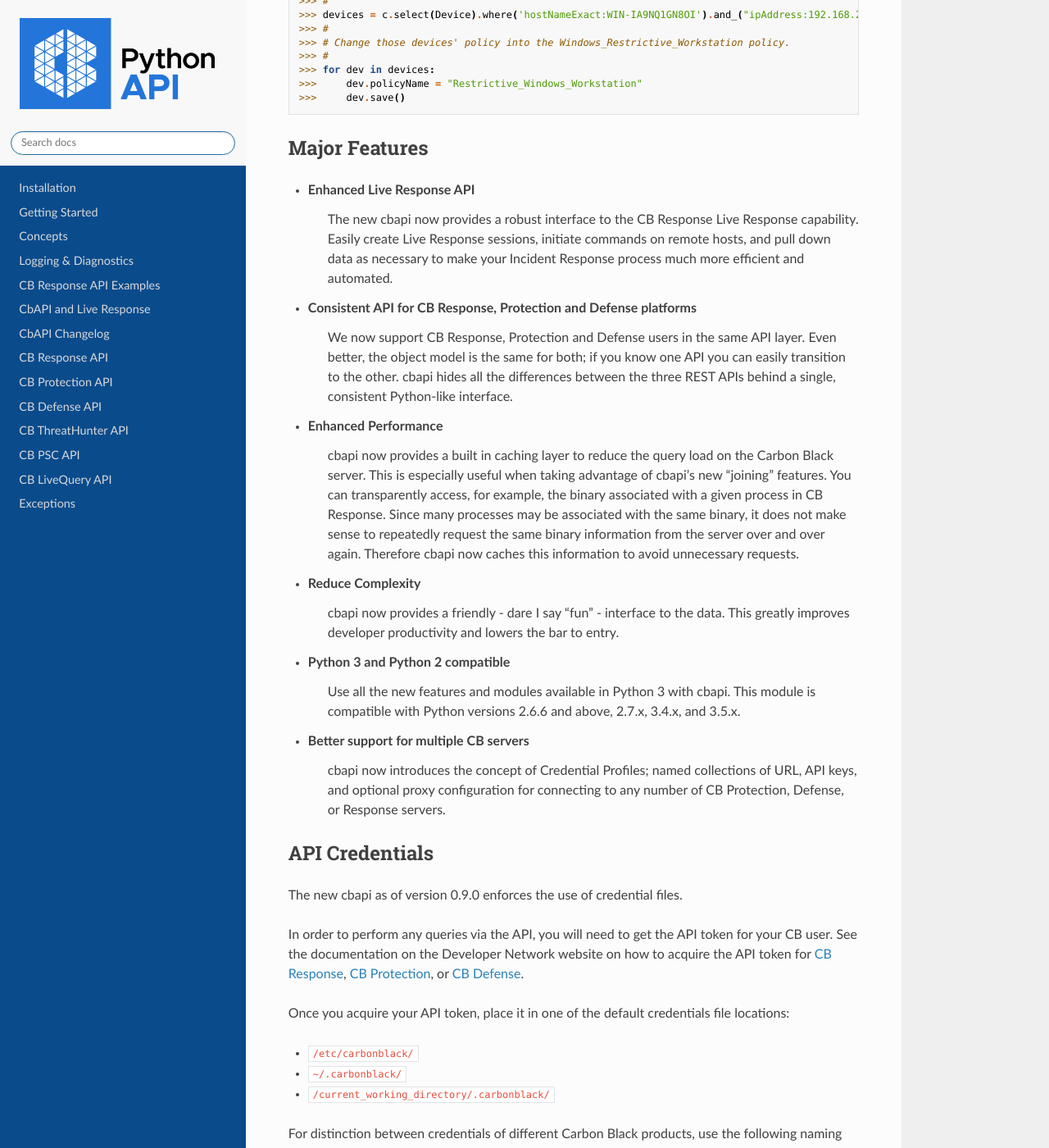
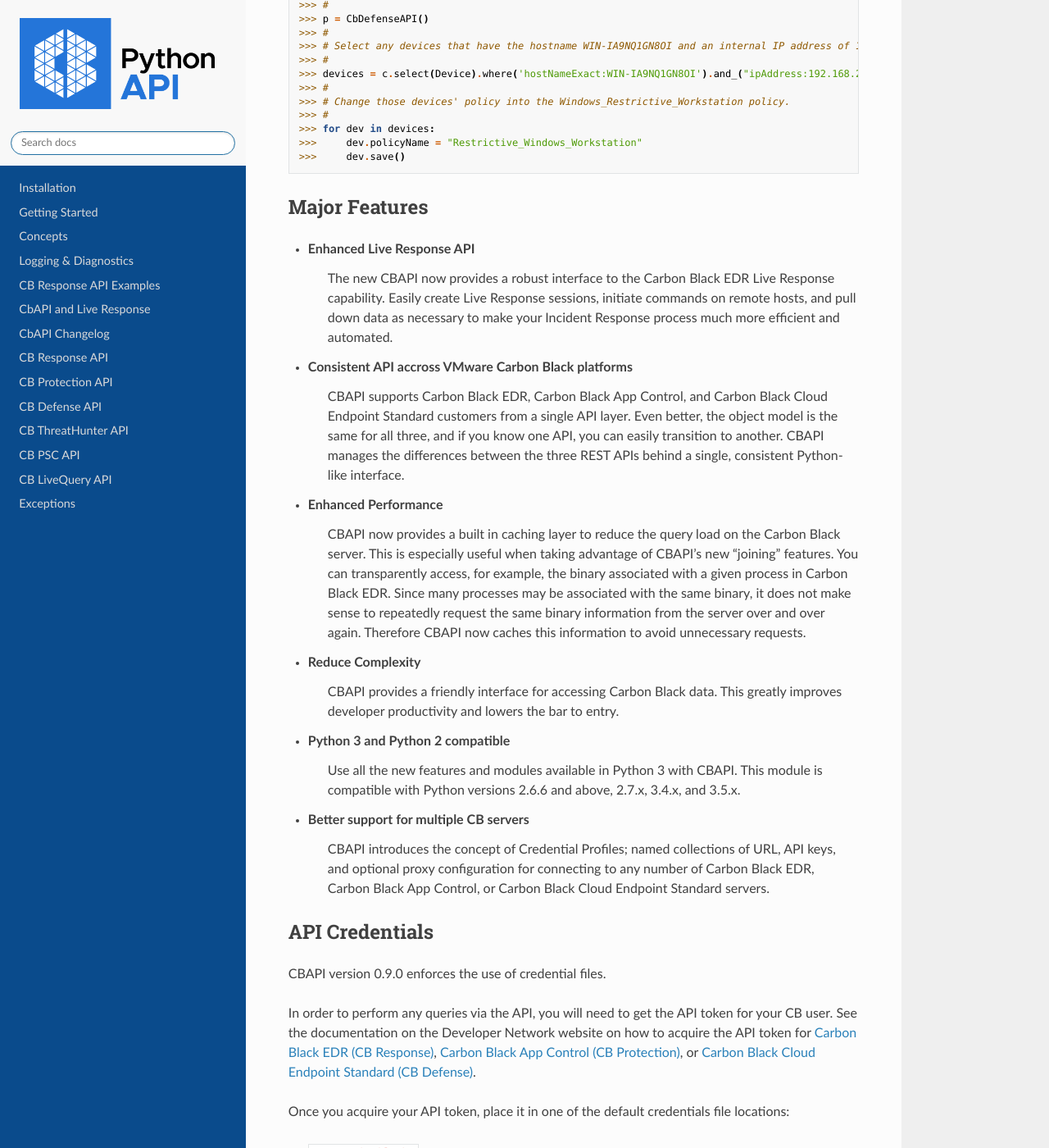
Before and after one commit to carbonblack/cbapi-python, a Sphinx documentation site: the page built from docs/index.rst, in a window 1280 px wide and 1400 px high, scrolled down 1434 px. Shown: the whole window at 82% size. Built offline with Sphinx 7.4.7 and the Read the Docs theme 2.0.0, drawn with Linux system fonts in a browser that asks for light colours; some of the changed text lies outside the part shown.

Commit message:
Update index.rst
Updating product names and other language adjustments.

```diff
--- a/docs/index.rst
+++ b/docs/index.rst
@@ -1,4 +1,4 @@
-.. cbapi documentation master file, created by
+.. CBAPI documentation master file, created by
    sphinx-quickstart on Thu Apr 28 09:52:29 2016.
    You can adapt this file completely to your liking, but it should at least
    contain the root `toctree` directive.
@@ -8,9 +8,8 @@
 
 Release v\ |release|.
 
-cbapi provides a straightforward interface to the Carbon Black products: CB Protection, Response, and Defense.
-This library provides a Pythonic layer to access the raw power of the REST APIs of all CB products, making it trivial
-to do the easy stuff and handling all of the "sharp corners" behind the scenes for you. Take a look::
+CBAPI provides a straightforward interface to the VMware Carbon Black products: Carbon Black EDR, Carbon Black App Control, and Carbon Black Cloud Endpoint Standard (formerly CB Response, CB Protection, and CB Defense).
+This library provides a Pythonic layer to access the raw power of the REST APIs of all Carbon Black products, making it easier to query data from any platform or on-premise APIs, combine data from multiple API calls, manage all API credentials in one place, and manipulate data as Python objects. Take a look::
 
    >>> from cbapi.response import CbResponseAPI, Process, Binary, Sensor
    >>> #
@@ -39,7 +38,7 @@
    ...     s.network_isolation_enabled = True
    ...     s.save()
 
-If you're more a CB Protection fellow, then you're in luck as well::
+If you're a Carbon Black App Control customer (formerly CB Protection), you may use::
 
    >>> from cbapi.protection.models import FileInstance
    >>> from cbapi.protection import CbProtectionAPI
@@ -62,7 +61,7 @@
    >>> fi.computer.policyId = 3
    >>> fi.computer.save()
 
-As of version 1.2, cbapi now provides support for CB Defense too!
+As of version 1.2, CBAPI also supports Carbon Black Cloud Endpoint Standard (formerly CB Defense):
 
    >>> from cbapi.psc.defense import *
    >>> #
@@ -85,45 +84,45 @@
 --------------
 
 - **Enhanced Live Response API**
-    The new cbapi now provides a robust interface to the CB Response Live Response capability.
+    The new CBAPI now provides a robust interface to the Carbon Black EDR Live Response capability.
     Easily create Live Response sessions, initiate commands on remote hosts, and pull down data as
     necessary to make your Incident Response process much more efficient and automated.
 
-- **Consistent API for CB Response, Protection and Defense platforms**
-    We now support CB Response, Protection and Defense users in the same API layer. Even better,
-    the object model is the same for both; if you know one API you can easily transition to the other. cbapi
-    hides all the differences between the three REST APIs behind a single, consistent Python-like interface.
+- **Consistent API accross VMware Carbon Black platforms**
+    CBAPI supports Carbon Black EDR, Carbon Black App Control, and Carbon Black Cloud Endpoint Standard customers from a single API layer. Even better,
+    the object model is the same for all three, and if you know one API, you can easily transition to another. CBAPI
+    manages the differences between the three REST APIs behind a single, consistent Python-like interface.
 
 - **Enhanced Performance**
-    cbapi now provides a built in caching layer to reduce the query load on the Carbon Black server. This is especially
-    useful when taking advantage of cbapi's new "joining" features. You can transparently access, for example, the
-    binary associated with a given process in CB Response. Since many processes may be associated
+    CBAPI now provides a built in caching layer to reduce the query load on the Carbon Black server. This is especially
+    useful when taking advantage of CBAPI's new "joining" features. You can transparently access, for example, the
+    binary associated with a given process in Carbon Black EDR. Since many processes may be associated
     with the same binary, it does not make sense to repeatedly request the same binary information from the server
-    over and over again. Therefore cbapi now caches this information to avoid unnecessary requests.
+    over and over again. Therefore CBAPI now caches this information to avoid unnecessary requests.
 
 - **Reduce Complexity**
-    cbapi now provides a friendly - dare I say "fun" - interface to the data. This greatly improves developer
+    CBAPI provides a friendly interface for accessing Carbon Black data. This greatly improves developer
     productivity and lowers the bar to entry.
 
 - **Python 3 and Python 2 compatible**
-    Use all the new features and modules available in Python 3 with cbapi. This module is compatible with Python
+    Use all the new features and modules available in Python 3 with CBAPI. This module is compatible with Python
     versions 2.6.6 and above, 2.7.x, 3.4.x, and 3.5.x.
 
 - **Better support for multiple CB servers**
-    cbapi now introduces the concept of Credential Profiles; named collections of URL, API keys, and optional proxy
-    configuration for connecting to any number of CB Protection, Defense, or Response servers.
+    CBAPI introduces the concept of Credential Profiles; named collections of URL, API keys, and optional proxy
+    configuration for connecting to any number of Carbon Black EDR, Carbon Black App Control, or Carbon Black Cloud Endpoint Standard servers.
 
 
 API Credentials
 ---------------
 
-The new cbapi as of version 0.9.0 enforces the use of credential files.
+CBAPI version 0.9.0 enforces the use of credential files.
 
 In order to perform any queries via the API, you will need to get the API token for your CB user. See the documentation
 on the Developer Network website on how to acquire the API token for
-`CB Response <http://developer.carbonblack.com/reference/enterprise-response/authentication/>`_,
-`CB Protection <http://developer.carbonblack.com/reference/enterprise-protection/authentication/>`_, or
-`CB Defense <http://developer.carbonblack.com/reference/cb-defense/authentication/>`_.
+`Carbon Black EDR (CB Response) <http://developer.carbonblack.com/reference/enterprise-response/authentication/>`_,
+`Carbon Black App Control (CB Protection) <http://developer.carbonblack.com/reference/enterprise-protection/authentication/>`_, or
+`Carbon Black Cloud Endpoint Standard (CB Defense) <http://developer.carbonblack.com/reference/cb-defense/authentication/>`_.
 
 Once you acquire your API token, place it in one of the default credentials file locations:
 
@@ -133,9 +132,9 @@
 
 For distinction between credentials of different Carbon Black products, use the following naming convention for your credentials files:
 
-* ``credentials.psc`` for CB Defense, CB ThreatHunter, and CB LiveOps
-* ``credentials.response`` for CB Response
-* ``credentials.protection`` for CB Protection
+* ``credentials.psc`` for Carbon Black Cloud Endpoint Standard, Audit & Remediation, and Enterprise EDR (CB Defense, CB LiveOps, and CB ThreatHunter)
+* ``credentials.response`` for Carbon Black EDR (CB Response)
+* ``credentials.protection`` for Carbon Black App Control (CB Protection)
 
 For example, if you use a Carbon Black Cloud product, you should have created a credentials file in one of these locations:
 
@@ -165,26 +164,26 @@
 
 The possible options for each credential profile are:
 
-* **url**: The base URL of the CB server. This should include the protocol (https) and the hostname, and nothing else.
+* **url**: The base URL of the Carbon Black server. This should include the protocol (https) and the hostname, and nothing else.
 * **token**: The API token for the user ID. More than one credential profile can be specified for a given server, with
   different tokens for each.
 * **ssl_verify**: True or False; controls whether the SSL/TLS certificate presented by the server is validated against
   the local trusted CA store.
 * **org_key**: The organization key. This is required to access the Carbon Black Cloud, and can be found in the console. The format is ``123ABC45``.
-* **proxy**: A proxy specification that will be used when connecting to the CB server. The format is:
+* **proxy**: A proxy specification that will be used when connecting to the Carbon Black server. The format is:
   ``http://myusername:mypassword@proxy.company.com:8001/`` where the hostname of the proxy is ``proxy.company.com``, port
   8001, and using username/password ``myusername`` and ``mypassword`` respectively.
-* **ignore_system_proxy**: If you have a system-wide proxy specified, setting this to True will force cbapi to bypass
-  the proxy and directly connect to the CB server.
+* **ignore_system_proxy**: If you have a system-wide proxy specified, setting this to True will force CBAPI to bypass
+  the proxy and directly connect to the Carbon Black server.
 
-Future versions of cbapi will also provide the ability to "pin" the TLS certificate so as to provide certificate
+Future versions of CBAPI will also provide the ability to "pin" the TLS certificate so as to provide certificate
 verification on self-signed or internal CA signed certificates.
 
 Environment Variable Support
 
-The latest cbapi for python supports specifying API credentials in the following three environment variables:
+The latest CBAPI for Python supports specifying API credentials in the following three environment variables:
 
-`CBAPI_TOKEN` the envar for holding the CbR/CbP api token or the ConnectorId/APIKEY combination for CB Defense/Carbon Black Cloud.
+`CBAPI_TOKEN` the envar for holding the CbR/CbP api token or the ConnectorId/APIKEY combination for Endpoint Standard (CB Defense)/Carbon Black Cloud.
 
 The `CBAPI_URL` envar holds the FQDN of the target, a CbR , CBD, or CbD/Carbon Black Cloud server specified just as they are in the
 configuration file format specified above.
@@ -195,29 +194,28 @@
 Backwards & Forwards Compatibility
 ----------------------------------
 
-The previous versions (0.8.x and earlier) of cbapi and bit9Api are now deprecated and will no longer receive updates.
-However, existing scripts will work without change as cbapi includes both in its legacy package.
-The legacy package is imported by default and placed in the top level cbapi namespace when the cbapi module
+The previous versions (0.8.x and earlier) of CBAPI and bit9Api are now deprecated and will no longer receive updates.
+However, existing scripts will work without change as CBAPI includes both in its legacy package.
+The legacy package is imported by default and placed in the top level CBAPI namespace when the CBAPI module
 is imported on a Python 2.x interpreter. Therefore, scripts that expect to import cbapi.CbApi will continue to work
 exactly as they had previously.
 
 Since the old API was not compatible with Python 3, the legacy package is not importable in Python 3.x and therefore
 legacy scripts cannot run under Python 3.
 
-Once cbapi 1.0.0 is released, the old :py:mod:`cbapi.legacy.CbApi` will be deprecated and removed entirely no earlier
+Once CBAPI 1.0.0 is released, the old :py:mod:`cbapi.legacy.CbApi` will be deprecated and removed entirely no earlier
 than January 2017.
 New scripts should use the :py:mod:`cbapi.response.rest_api.CbResponseAPI`
-(for CB Response), :py:mod:`cbapi.protection.rest_api.CbProtectionAPI`
-(for CB Protection), or :py:mod:`cbapi.defense.rest_api.CbDefenseAPI` API entry points.
+(for Carbon Black EDR, or CB Response), :py:mod:`cbapi.protection.rest_api.CbProtectionAPI`
+(for Carbon Black App Control, or CB Protection), or :py:mod:`cbapi.defense.rest_api.CbDefenseAPI` API entry points.
 
-The API is frozen as of version 1.0; afterward, any changes in the 1.x version branch
+The API is frozen as of version 1.0; any changes in the 1.x version branch
 will be additions/bug fixes only. Breaking changes to the API will increment the major version number (2.x).
 
 User Guide
 ----------
 
-Let's get started with cbapi. Once you've mastered the concepts here, then you can always hop over to the API
-Documentation (below) for detailed information on the objects and methods exposed by cbapi.
+Get started with CBAPI here. For detailed information on the objects and methods exposed by CBAPI, see the full API Documentation below.
 
 .. toctree::
    :maxdepth: 2
@@ -235,10 +233,9 @@
 API Documentation
 -----------------
 
-Once you've taken a look at the User Guide, read through some of the
-`examples on GitHub <https://github.com/carbonblack/cbapi-python/tree/master/examples>`_,
-and maybe even written some code of your own, the API documentation can help you get the most out of cbapi by
-documenting all of the methods available to you.
+Once you have read the User Guide, youc an view `examples on GitHub <https://github.com/carbonblack/cbapi-python/tree/master/examples>`_
+or try writing code of your own. You can use the full API documentation below to see all the methods available in CBAPI
+and unlock the full functionality of the SDK.
 
 .. toctree::
    :maxdepth: 2
```
